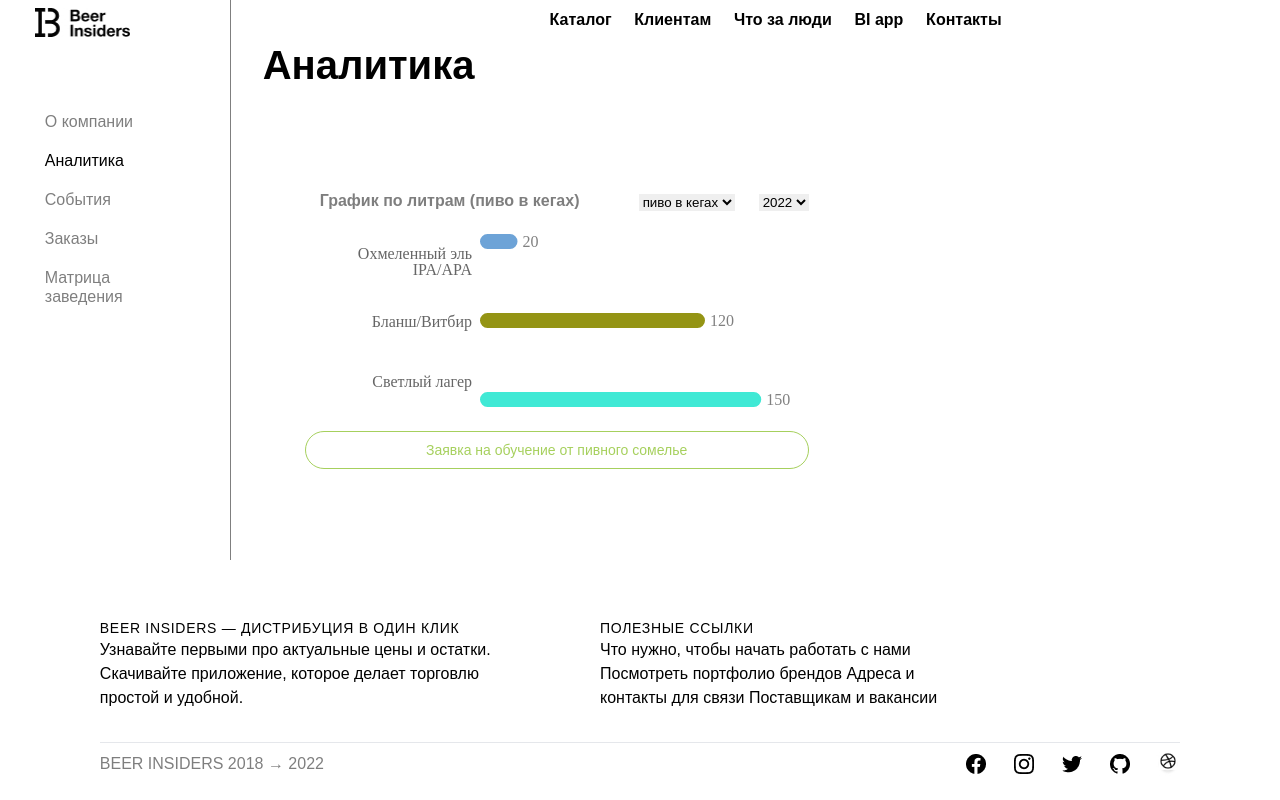
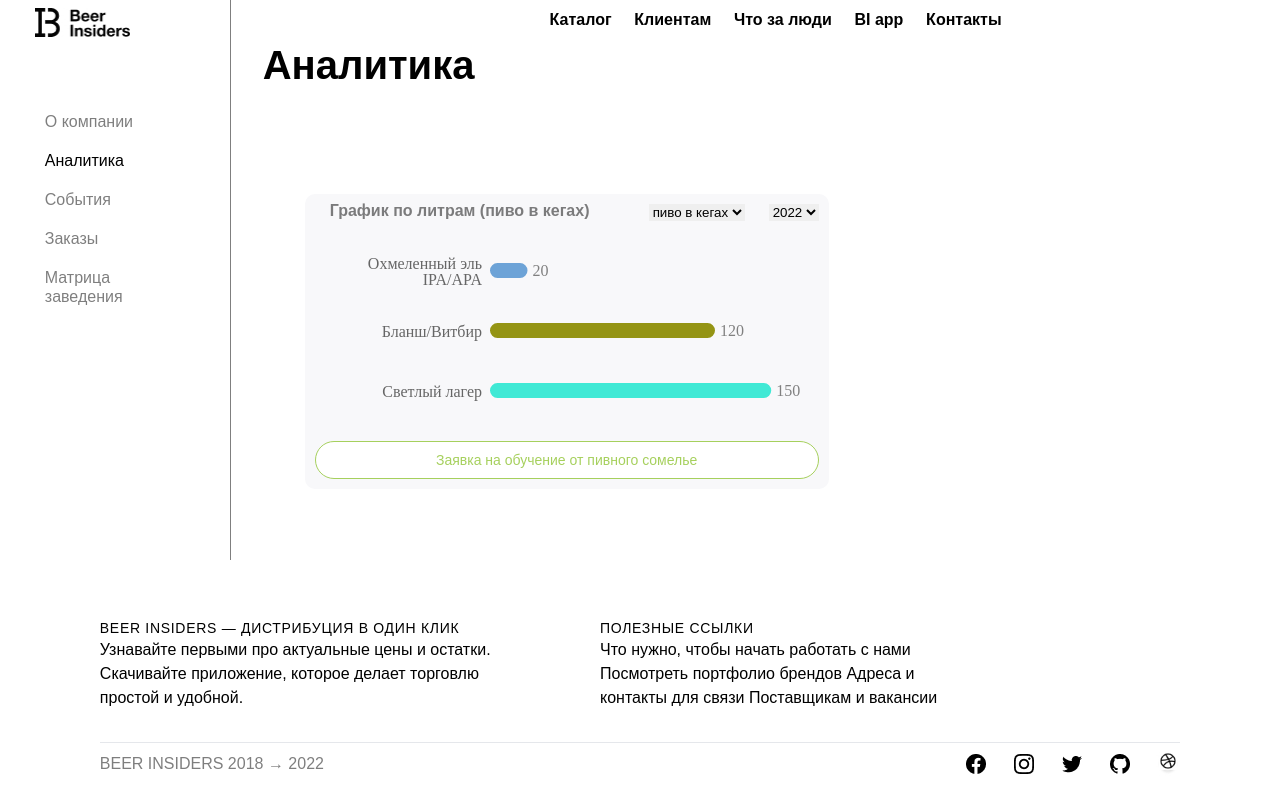
Before and after one commit to kirryya/beer-insiders, a React (Create React App) app: page / in a window 1280 px wide. Built offline with nearby package versions, Linux system fonts and the light colour scheme.

Commit message:
add background

```diff
--- a/src/components/LineSchedule/Chart/Chart.tsx
+++ b/src/components/LineSchedule/Chart/Chart.tsx
@@ -14,6 +14,22 @@ type DataType = {
 };
 
 export const Chart = ({ data }: ChartType): ReturnComponentType => {
+  const bars = data.map(({ name, color }) => {
+    return (
+      <Bar
+        key={color}
+        dataKey={name}
+        fill={color}
+        barSize={15}
+        radius={10}
+        style={{ padding: '20px' }}
+        stackId="a"
+      >
+        <LabelList dataKey={name} position="right" />
+      </Bar>
+    );
+  });
+
   return (
     <BarChart
       layout="vertical"
@@ -34,14 +50,9 @@ export const Chart = ({ data }: ChartType): ReturnComponentType => {
         type="category"
         axisLine={false}
         tickLine={false}
+        allowDecimals={false}
       />
-      {data.map(({ name, color }) => {
-        return (
-          <Bar key={color} dataKey={name} fill={color} barSize={15} radius={10}>
-            <LabelList dataKey={name} position="right" />
-          </Bar>
-        );
-      })}
+      {bars}
     </BarChart>
   );
 };
--- a/src/components/LineSchedule/lineShedule.scss
+++ b/src/components/LineSchedule/lineShedule.scss
@@ -4,4 +4,7 @@
   display: flex;
   flex-direction: column;
   justify-content: center;
+  background-color: #F8F8FA;
+  border-radius: 10px;
+  padding: 10px;
 }
```
